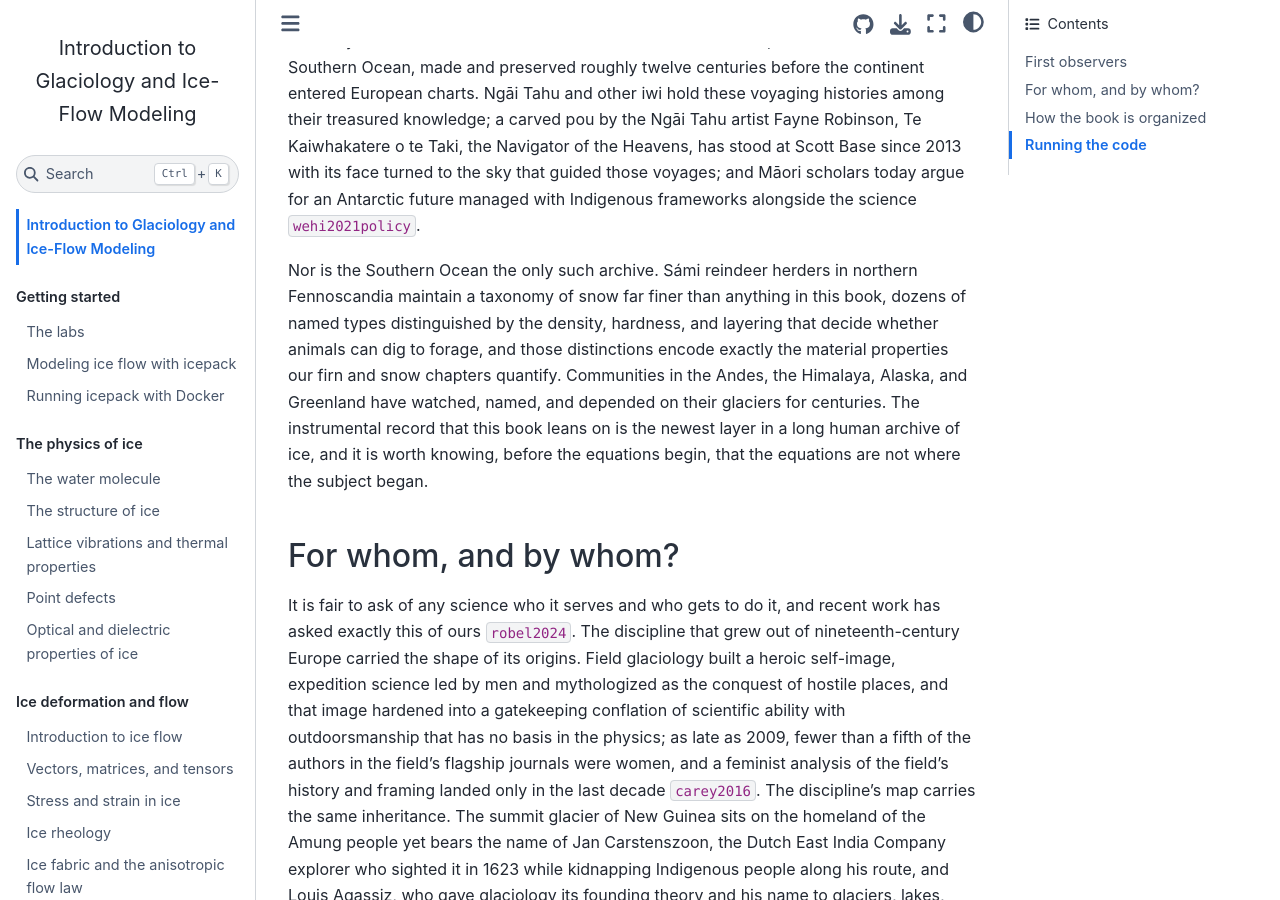
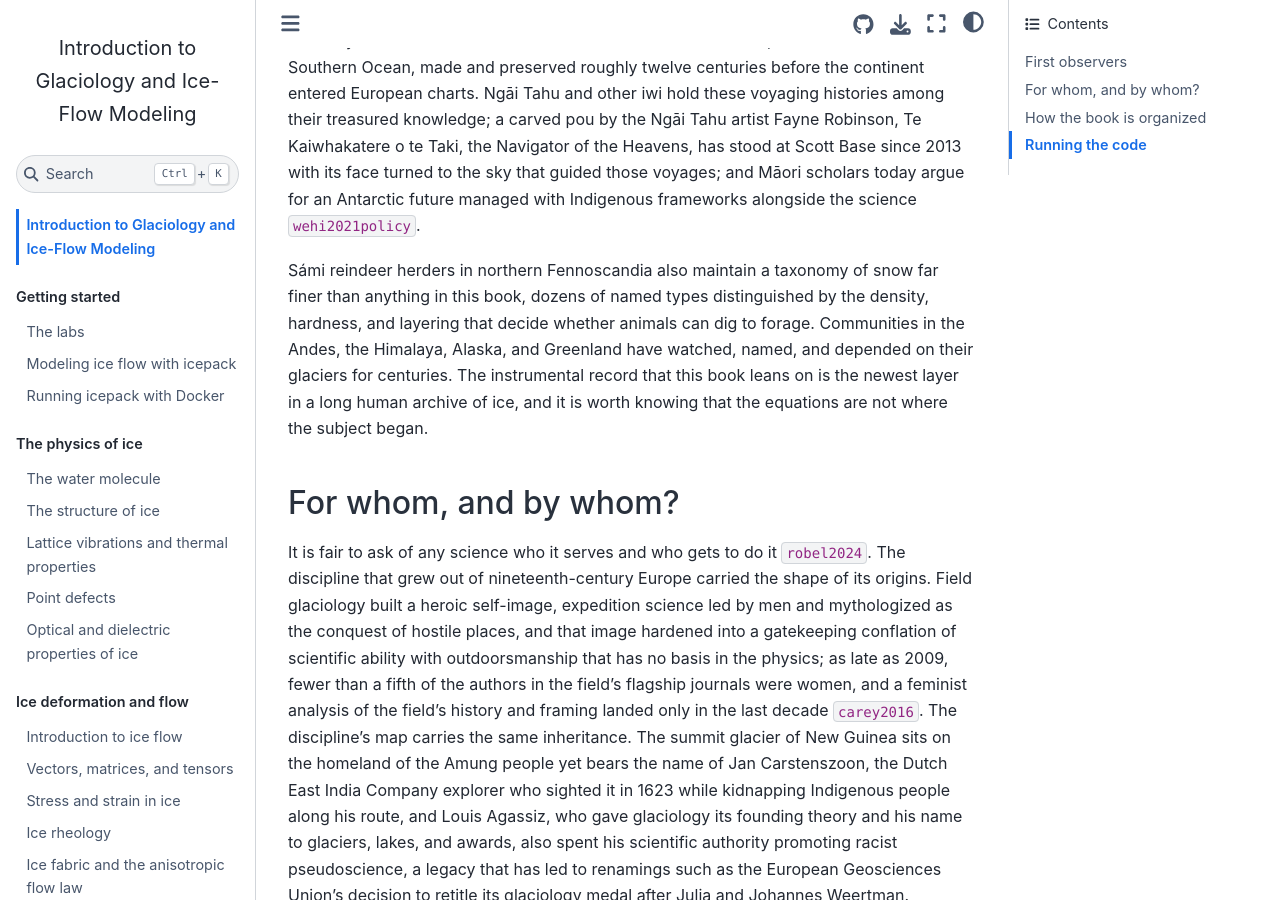
Before and after one commit to rice-glaciology/glaciology-book, a Jupyter Book: the page built from intro.md, in a window 1280 px wide and 900 px high, scrolled down 771 px. Built offline with Jupyter Book 1.0.4 settings and Sphinx 7.4.7 and the Sphinx Book theme 1.1.4, drawn with Linux system fonts in a browser that asks for light colours; pages that are not in the unit, such as notebooks, are missing from menus; cross-references to code outside the pages are shown as plain code.

Commit message:
Refactor introductory section for clarity
Revised text for clarity and flow, removing redundancy and improving readability.

```diff
--- a/intro.md
+++ b/intro.md
@@ -8,11 +8,11 @@ The book is aimed at advanced undergraduates and beginning graduate students who
 
 The scientific study of ice is relatively young (maybe a reference here of when some of the first experinets on ice were conducted by Pauling), but observations of glaciers and ice sheets are not. In the oral histories of the Māori tribal groups Ngāti Rārua and Te Āti Awa, the navigator Hui Te Rangiora sailed south from the Cook Islands on the vessel Te Ivi o Atea around 650 CE, into waters his crew described as *Te tai-uka-a-pia*, the sea foaming like arrowroot, the scraped white powder of pia being the closest thing in a tropical Pacific world to the appearance of floe ice {cite}`wehi2021`. The accounts speak of a white land that was floating, of bare summits piercing the sky, of animals that dive to great depths. These are likely some of the first observations of Antarctic ice shelves, and the marine life of the Southern Ocean, made and preserved roughly twelve centuries before the continent entered European charts. Ngāi Tahu and other iwi hold these voyaging histories among their treasured knowledge; a carved pou by the Ngāi Tahu artist Fayne Robinson, Te Kaiwhakatere o te Taki, the Navigator of the Heavens, has stood at Scott Base since 2013 with its face turned to the sky that guided those voyages; and Māori scholars today argue for an Antarctic future managed with Indigenous frameworks alongside the science {cite}`wehi2021policy`.
 
-Nor is the Southern Ocean the only such archive. Sámi reindeer herders in northern Fennoscandia maintain a taxonomy of snow far finer than anything in this book, dozens of named types distinguished by the density, hardness, and layering that decide whether animals can dig to forage, and those distinctions encode exactly the material properties our firn and snow chapters quantify. Communities in the Andes, the Himalaya, Alaska, and Greenland have watched, named, and depended on their glaciers for centuries. The instrumental record that this book leans on is the newest layer in a long human archive of ice, and it is worth knowing, before the equations begin, that the equations are not where the subject began.
+Sámi reindeer herders in northern Fennoscandia also maintain a taxonomy of snow far finer than anything in this book, dozens of named types distinguished by the density, hardness, and layering that decide whether animals can dig to forage. Communities in the Andes, the Himalaya, Alaska, and Greenland have watched, named, and depended on their glaciers for centuries. The instrumental record that this book leans on is the newest layer in a long human archive of ice, and it is worth knowing that the equations are not where the subject began.
 
 ## For whom, and by whom?
 
-It is fair to ask of any science who it serves and who gets to do it, and recent work has asked exactly this of ours {cite}`robel2024`. The discipline that grew out of nineteenth-century Europe carried the shape of its origins. Field glaciology built a heroic self-image, expedition science led by men and mythologized as the conquest of hostile places, and that image hardened into a gatekeeping conflation of scientific ability with outdoorsmanship that has no basis in the physics; as late as 2009, fewer than a fifth of the authors in the field's flagship journals were women, and a feminist analysis of the field's history and framing landed only in the last decade {cite}`carey2016`. The discipline's map carries the same inheritance. The summit glacier of New Guinea sits on the homeland of the Amung people yet bears the name of Jan Carstenszoon, the Dutch East India Company explorer who sighted it in 1623 while kidnapping Indigenous people along his route, and Louis Agassiz, who gave glaciology its founding theory and his name to glaciers, lakes, and awards, also spent his scientific authority promoting racist pseudoscience, a legacy that has led to renamings such as the European Geosciences Union's decision to retitle its glaciology medal after Julia and Johannes Weertman.
+It is fair to ask of any science who it serves and who gets to do it {cite}`robel2024`. The discipline that grew out of nineteenth-century Europe carried the shape of its origins. Field glaciology built a heroic self-image, expedition science led by men and mythologized as the conquest of hostile places, and that image hardened into a gatekeeping conflation of scientific ability with outdoorsmanship that has no basis in the physics; as late as 2009, fewer than a fifth of the authors in the field's flagship journals were women, and a feminist analysis of the field's history and framing landed only in the last decade {cite}`carey2016`. The discipline's map carries the same inheritance. The summit glacier of New Guinea sits on the homeland of the Amung people yet bears the name of Jan Carstenszoon, the Dutch East India Company explorer who sighted it in 1623 while kidnapping Indigenous people along his route, and Louis Agassiz, who gave glaciology its founding theory and his name to glaciers, lakes, and awards, also spent his scientific authority promoting racist pseudoscience, a legacy that has led to renamings such as the European Geosciences Union's decision to retitle its glaciology medal after Julia and Johannes Weertman.
 
 The question of "for whom" has a sharp present tense. The people most exposed to the cryosphere's changes, downstream of shrinking Andean glaciers that supply dry-season water, in the path of outburst floods that have killed tens of thousands in Peru's Cordillera Blanca alone, on low coastlines already losing ground to the sea-level rise this book teaches you to project, are disproportionately Indigenous and rarely at the table where the science is framed, while demographic surveys of major polar collaborations remain overwhelmingly white {cite}`robel2024`. We keep this question open through the book rather than settling it in an introduction. The tools here are deliberately open, the code free, the models runnable on a laptop in a Docker container, because the cheapest thing a textbook can do about a gatekept field is to remove the gates it controls. For a deeper treatment, the [GeoContext](https://geo-context.github.io) teaching modules on glaciology's social history, which this section draws on, are a good place to start.
 
```
